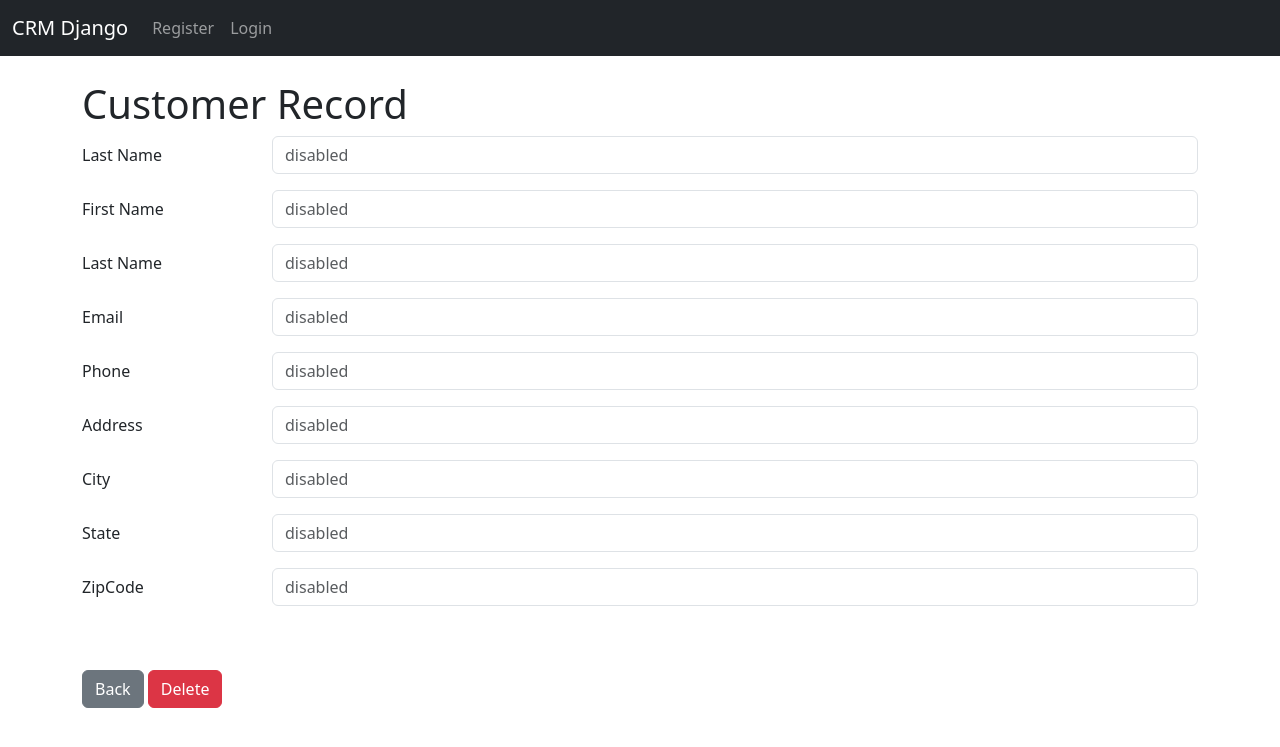
After one commit to tyres9/CRM_Django, a Django app: template website/templates/record.html in a window 1280 px wide. The commit adds this page. Shown: the top 747 px of the page. Run offline with Django 5.2, Linux system fonts and the light colour scheme; the template is opened without the code that fills it, so the values that code supplies are empty.

Commit message:
Adding a view record page

```diff
--- a/website/templates/home.html
+++ b/website/templates/home.html
@@ -24,7 +24,7 @@
                 {% for record in records%}
                 <tbody>
                   <tr>
-                    <td>{{record.id}}</td>
+                    <td> <a href="{% url 'record' record.id%}">{{record.id}}</a></td>
                     <td>{{record.last_name}}</td>
                     <td>{{record.first_name}}</td>
                     <td>{{record.email}}</td>
@@ -41,6 +41,7 @@
             {% endfor %}
         {% endif %}
     {% else %}
+    <div class = "col-md-6 offset-md-3">
     <h1>Log In</h1>
     <br/>
 
@@ -57,7 +58,7 @@
             <button type="submit" class="btn btn-secondary">Login</button>
 
     </form>
-
+    </div>
 
 
 
--- /dev/null
+++ b/website/templates/record.html
@@ -0,0 +1,64 @@
+{% extends "base.html" %}
+
+{% block content %}
+
+<h1>Customer Record</h1>
+  <div class="row mb-3">
+    <label for="colFormLabel" class="col-sm-2 col-form-label">Last Name</label>
+    <div class="col-sm-10">
+        <input class="form-control" id="disabledInput" type="text" placeholder={{customer_record.last_name}} disabled>
+    </div>
+  </div>
+  <div class="row mb-3">
+    <label for="colFormLabel" class="col-sm-2 col-form-label">First Name</label>
+    <div class="col-sm-10">
+        <input class="form-control" id="disabledInput" type="text" placeholder={{customer_record.first_name}} disabled>
+    </div>
+  </div>
+  <div class="row mb-3">
+    <label for="colFormLabel" class="col-sm-2 col-form-label">Last Name</label>
+    <div class="col-sm-10">
+        <input class="form-control" id="disabledInput" type="text" placeholder={{customer_record.email}} disabled>
+    </div>
+  </div>
+  <div class="row mb-3">
+    <label for="colFormLabel" class="col-sm-2 col-form-label">Email</label>
+    <div class="col-sm-10">
+        <input class="form-control" id="disabledInput" type="text" placeholder={{customer_record.last_name}} disabled>
+    </div>
+  </div>
+  <div class="row mb-3">
+    <label for="colFormLabel" class="col-sm-2 col-form-label">Phone</label>
+    <div class="col-sm-10">
+        <input class="form-control" id="disabledInput" type="text" placeholder={{customer_record.email}} disabled>
+    </div>
+  </div>
+  <div class="row mb-3">
+    <label for="colFormLabel" class="col-sm-2 col-form-label">Address</label>
+    <div class="col-sm-10">
+        <input class="form-control" id="disabledInput" type="text" placeholder={{customer_record.address}} disabled>
+    </div>
+  </div>
+  <div class="row mb-3">
+    <label for="colFormLabel" class="col-sm-2 col-form-label">City</label>
+    <div class="col-sm-10">
+        <input class="form-control" id="disabledInput" type="text" placeholder={{customer_record.city}} disabled>
+    </div>
+  </div>
+  <div class="row mb-3">
+    <label for="colFormLabel" class="col-sm-2 col-form-label">State</label>
+    <div class="col-sm-10">
+        <input class="form-control" id="disabledInput" type="text" placeholder={{customer_record.state}} disabled>
+    </div>
+  </div>
+  <div class="row mb-3">
+    <label for="colFormLabel" class="col-sm-2 col-form-label">ZipCode</label>
+    <div class="col-sm-10">
+        <input class="form-control" id="disabledInput" type="text" placeholder={{customer_record.zipcode}} disabled>
+    </div>
+  </div><br/><br/>
+
+  <a href="{%url 'home' %}" class = "btn btn-secondary">Back</a>
+  <a href="{%url 'home' %}" class = "btn btn-danger">Delete</a>
+
+{% endblock %}
--- a/website/urls.py
+++ b/website/urls.py
@@ -7,4 +7,5 @@ urlpatterns = [
     #path('login/',views.login_user, name='login'),
     path('logout/',views.logout_user, name='logout'),
     path('register/',views.register_user, name='register'),
+    path('record/<int:pk>',views.customer_record, name='record'),
 ]
```
Also changed, not shown: website/views.py (+9 -0 lines).
